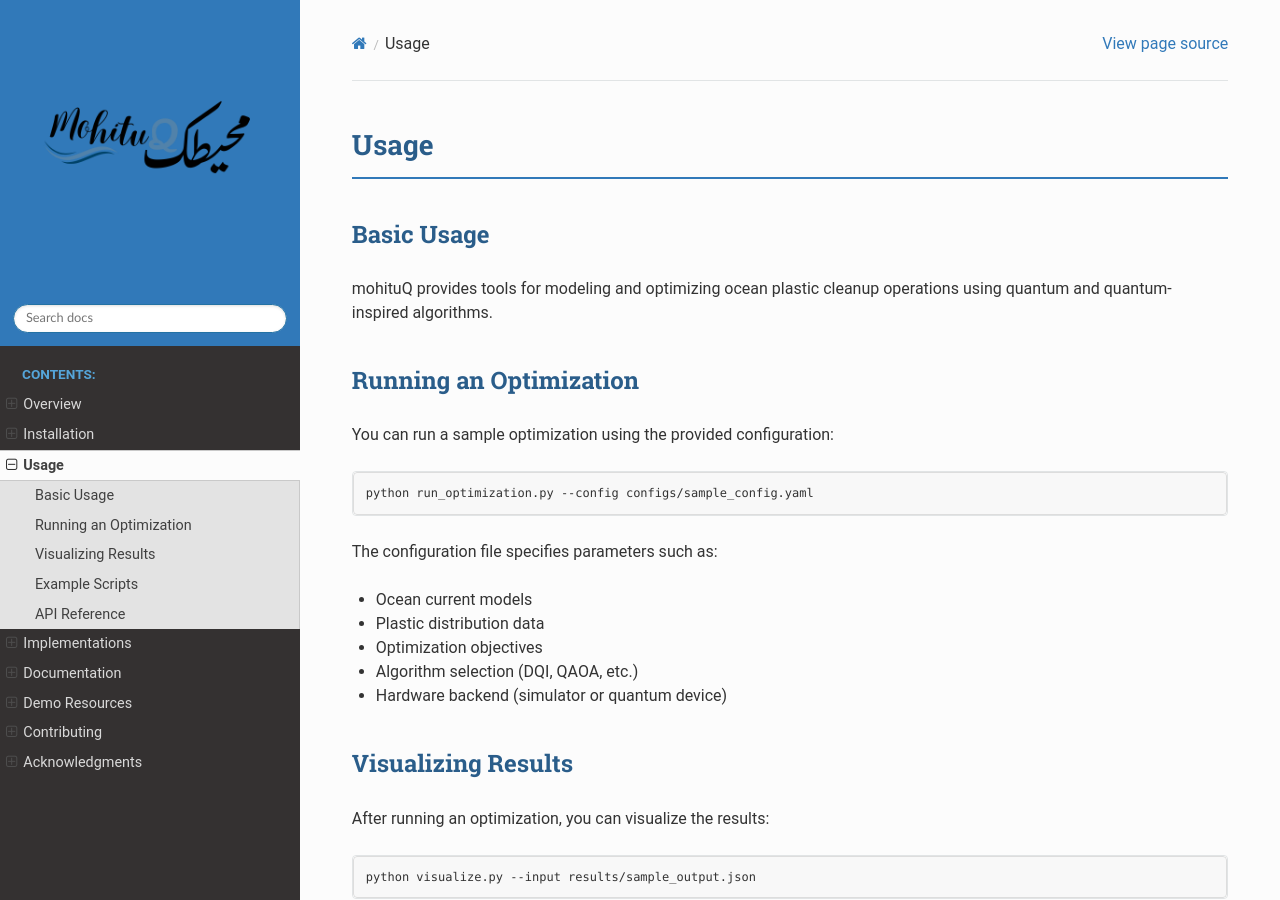
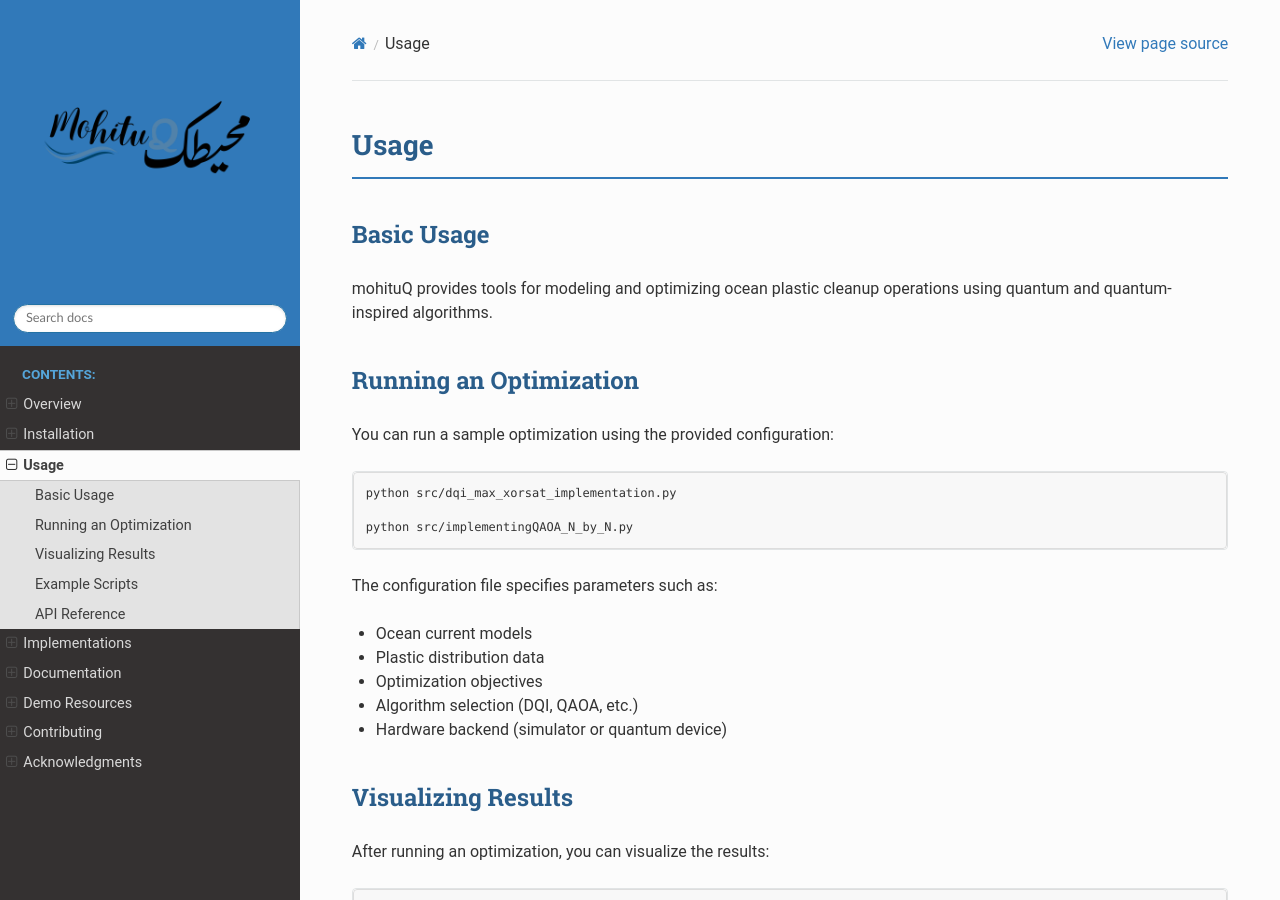
Before and after one commit to qcecothing/mohituQ, a Sphinx documentation site: the page built from docs/source/usage.rst, in a window 1280 px wide and 900 px high. Built offline with Sphinx 7.4.7 and the Read the Docs theme 3.1.0, drawn with Linux system fonts in a browser that asks for light colours; pages that are not in the unit, such as notebooks, are missing from menus.

Commit message:
Update usage.rst and rebuild documentation

```diff
--- a/docs/source/usage.rst
+++ b/docs/source/usage.rst
@@ -13,7 +13,10 @@ You can run a sample optimization using the provided configuration:
 
 .. code-block:: bash
 
-   python run_optimization.py --config configs/sample_config.yaml
+   python src/dqi_max_xorsat_implementation.py
+
+   python src/implementingQAOA_N_by_N.py
+
 
 The configuration file specifies parameters such as:
 
```
